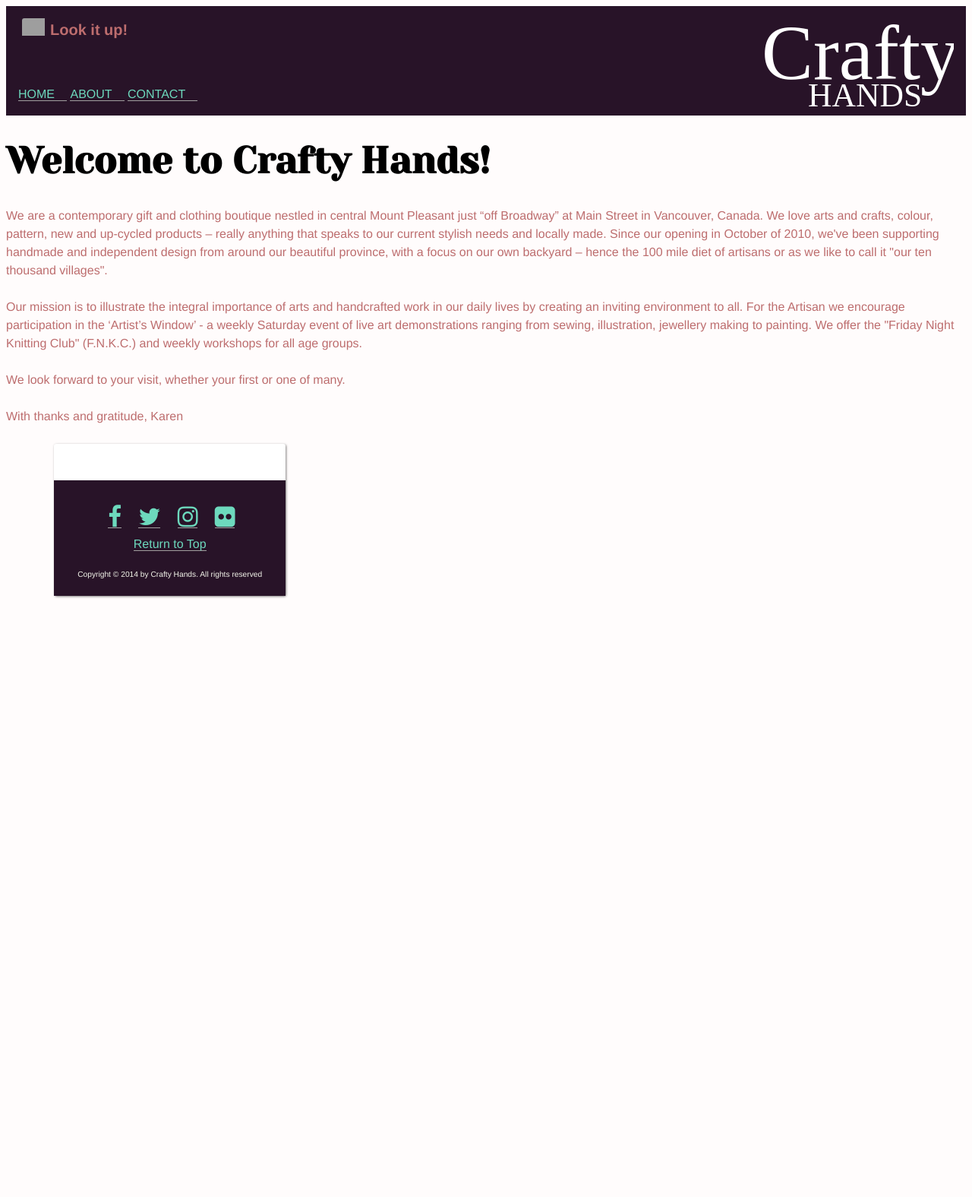
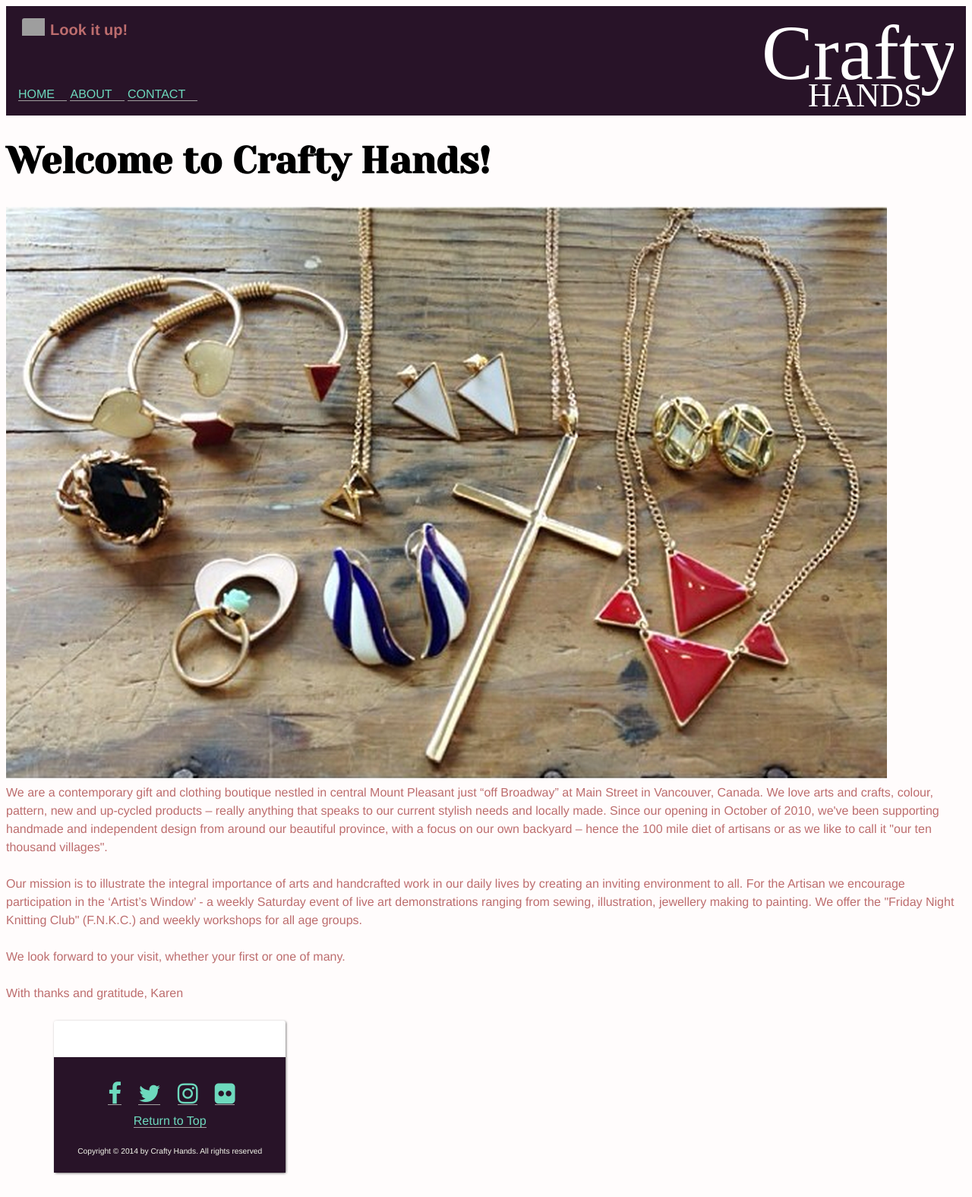
Before and after one commit to vickeymenard/ecommerce-website, a Jekyll site: the page built from index.html, in a window 1280 px wide. Shown: the whole page at 76% size. Built offline with Jekyll 4.4.1, drawn with Linux system fonts in a browser that asks for light colours; nearby versions of some CDN libraries; some web fonts are replaced; Markdown is read by kramdown in place of the engine named in the settings; before the commit the page ends 900 px from its top, so only the background shows below that; grey boxes are pictures that could not be loaded.

Commit message:
Added image to about and home pages.

```diff
--- a/about.html
+++ b/about.html
@@ -3,6 +3,7 @@ layout: default
 ---
 
 <h1>About us!</h1>
+<img src="../images/handmade.png" alt="jewelery">
 
 <p>Hello, my name is Karen, and this is a little about me.....
 I love my children
--- a/index.html
+++ b/index.html
@@ -3,6 +3,9 @@ layout: default
 ---
 
 	<h1>Welcome to Crafty Hands!</h1>
+
+	<img src="../images/jewelery.png" alt="jewelery">
+
 	<p>We are a contemporary gift and clothing boutique nestled in central Mount Pleasant just “off Broadway” at Main Street in Vancouver, Canada. We love arts and crafts, colour, pattern, new and up-cycled products – really anything that speaks to our current stylish needs and locally made. Since our opening in October of 2010, we've been supporting handmade and independent design from around our beautiful province, with a focus on our own backyard – hence the 100 mile diet of artisans or as we like to call it "our ten thousand villages".
 
 	<p>Our mission is to illustrate the integral importance of arts and handcrafted work in our daily lives by creating an inviting environment to all. For the Artisan we encourage participation in the ‘Artist’s Window’ - a weekly Saturday event of live art demonstrations ranging from sewing, illustration, jewellery making to painting. We offer the "Friday Night Knitting Club" (F.N.K.C.) and weekly workshops for all age groups.</p>
```
Also changed, not shown: images/handmade.png (added).
